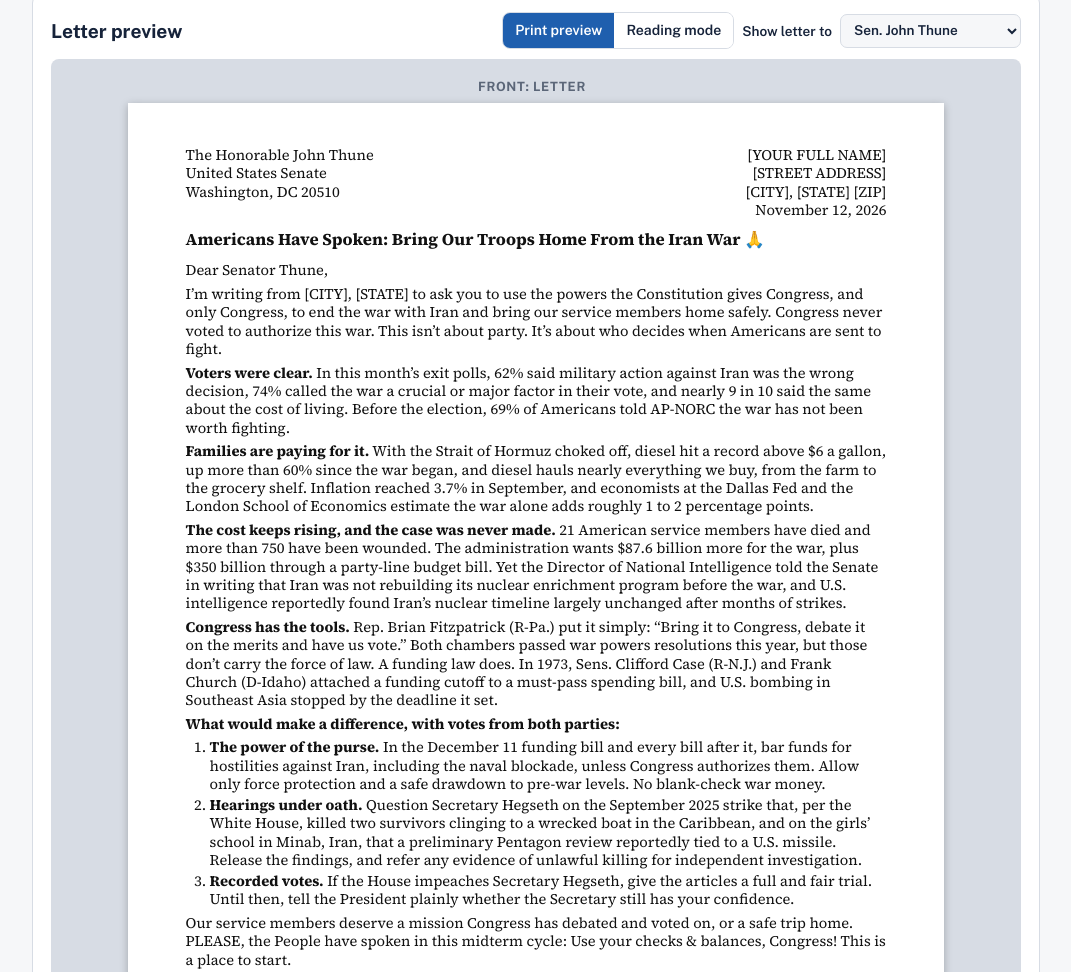
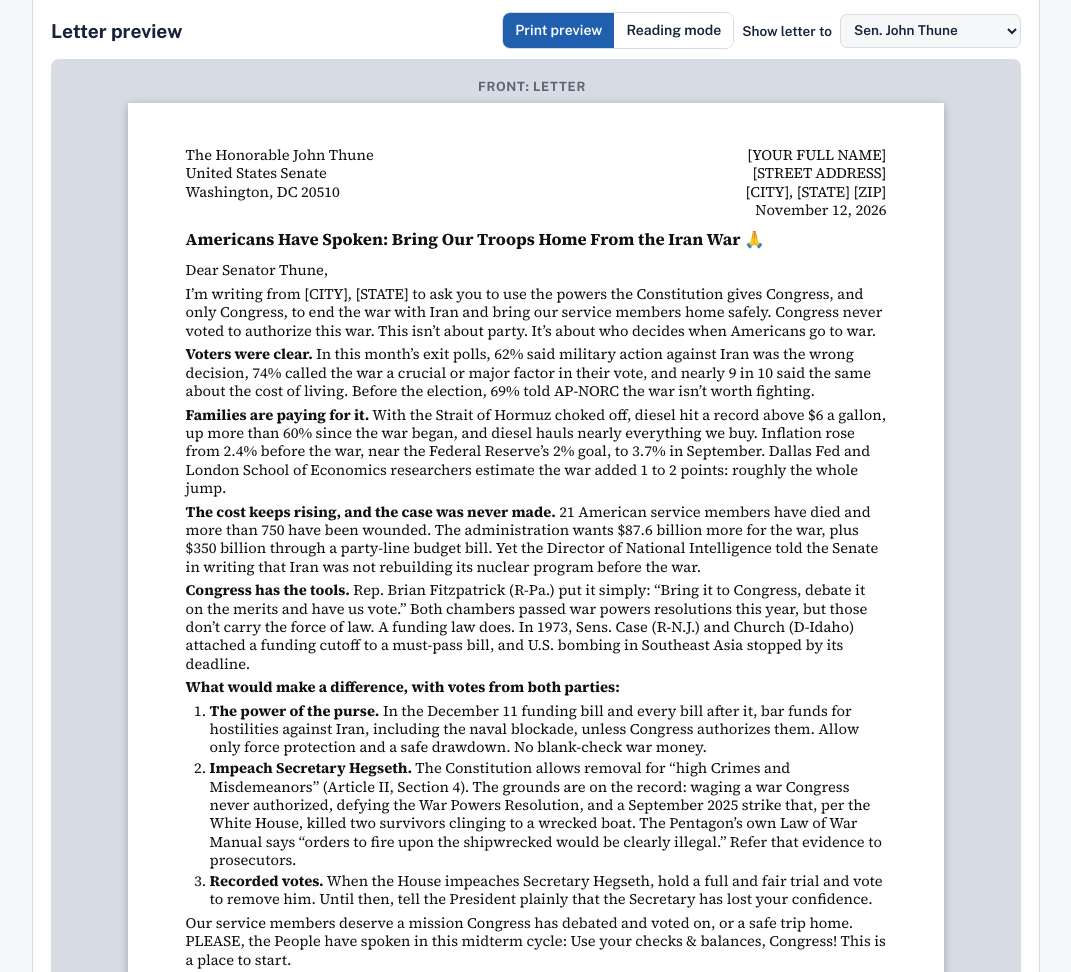
Before and after one commit to caitriggs/caitriggs.github.io, a plain HTML site: page letters2congress/iran/index.html in a window 1280 px wide. Shown: the part 646-1618 px from the top of the page, without its empty margins (104-1175 px from the left). Drawn offline with nearby package versions, Linux system fonts and the light colour scheme.

Commit message:
Iran letter: call for Hegseth's impeachment; clarify inflation math
Ask 2 now cites Article II, Section 4 and the War Powers Resolution and
Law of War Manual grounds. The inflation sentence compares pre-war 2.4%
with September's 3.7%. Sources updated; still one page at 11pt.

Co-Authored-By: Claude Opus 5.5 <noreply@anthropic.com>
Claude-Session: https://claude.ai/code/session_01TzEbvDbK9NXzFv5yFUc5Fi

```diff
--- a/letters2congress/iran/index.html
+++ b/letters2congress/iran/index.html
@@ -319,19 +319,19 @@ function letterHTML(t){
   var sal = t.ch === "S" ? "Dear Senator " + t.last + "," : "Dear Representative " + t.last + ",";
   var ret = esc(m.name) + "\n" + esc(m.street) + "\n" + esc(m.city) + ", " + esc(m.state) + " " + esc(m.zip) + (m.email ? "\n" + esc(m.email) : "");
   var ask3 = t.ch === "H"
-    ? '<li><strong>Recorded votes.</strong> Vote on the articles of impeachment against Secretary Hegseth on their merits, not on a motion to table them. Let voters see where each member stands.</li>'
-    : '<li><strong>Recorded votes.</strong> If the House impeaches Secretary Hegseth, give the articles a full and fair trial. Until then, tell the President plainly whether the Secretary still has your confidence.</li>';
+    ? '<li><strong>Recorded votes.</strong> Vote yes on the articles of impeachment against Secretary Hegseth, on their merits, not on a motion to table them. Let voters see where each member stands.</li>'
+    : '<li><strong>Recorded votes.</strong> When the House impeaches Secretary Hegseth, hold a full and fair trial and vote to remove him. Until then, tell the President plainly that the Secretary has lost your confidence.</li>';
   return ""
    + '<div class="hdr"><div class="blk">' + esc(envelope(t)) + '</div><div class="blk ret">' + ret + '\n' + esc(dateStr()) + '</div></div>'
    + '<h4>Americans Have Spoken: Bring Our Troops Home From the Iran War 🙏</h4>'
    + '<p>' + esc(sal) + '</p>'
-   + '<p>I’m writing from ' + esc(m.city) + ', ' + esc(m.state) + ' to ask you to use the powers the Constitution gives Congress, and only Congress, to end the war with Iran and bring our service members home safely. Congress never voted to authorize this war. This isn’t about party. It’s about who decides when Americans are sent to fight.</p>'
-   + '<p><strong>Voters were clear.</strong> In this month’s exit polls, 62% said military action against Iran was the wrong decision, 74% called the war a crucial or major factor in their vote, and nearly 9 in 10 said the same about the cost of living. Before the election, 69% of Americans told AP-NORC the war has not been worth fighting.</p><p><strong>Families are paying for it.</strong> With the Strait of Hormuz choked off, diesel hit a record above $6 a gallon, up more than 60% since the war began, and diesel hauls nearly everything we buy, from the farm to the grocery shelf. Inflation reached 3.7% in September, and economists at the Dallas Fed and the London School of Economics estimate the war alone adds roughly 1 to 2 percentage points.</p>'
-   + '<p><strong>The cost keeps rising, and the case was never made.</strong> 21 American service members have died and more than 750 have been wounded. The administration wants $87.6 billion more for the war, plus $350 billion through a party-line budget bill. Yet the Director of National Intelligence told the Senate in writing that Iran was not rebuilding its nuclear enrichment program before the war, and U.S. intelligence reportedly found Iran’s nuclear timeline largely unchanged after months of strikes.</p>'
-   + '<p><strong>Congress has the tools.</strong> Rep. Brian Fitzpatrick (R-Pa.) put it simply: “Bring it to Congress, debate it on the merits and have us vote.” Both chambers passed war powers resolutions this year, but those don’t carry the force of law. A funding law does. In 1973, Sens. Clifford Case (R-N.J.) and Frank Church (D-Idaho) attached a funding cutoff to a must-pass spending bill, and U.S. bombing in Southeast Asia stopped by the deadline it set.</p>'
+   + '<p>I’m writing from ' + esc(m.city) + ', ' + esc(m.state) + ' to ask you to use the powers the Constitution gives Congress, and only Congress, to end the war with Iran and bring our service members home safely. Congress never voted to authorize this war. This isn’t about party. It’s about who decides when Americans go to war.</p>'
+   + '<p><strong>Voters were clear.</strong> In this month’s exit polls, 62% said military action against Iran was the wrong decision, 74% called the war a crucial or major factor in their vote, and nearly 9 in 10 said the same about the cost of living. Before the election, 69% told AP-NORC the war isn’t worth fighting.</p><p><strong>Families are paying for it.</strong> With the Strait of Hormuz choked off, diesel hit a record above $6 a gallon, up more than 60% since the war began, and diesel hauls nearly everything we buy. Inflation rose from 2.4% before the war, near the Federal Reserve’s 2% goal, to 3.7% in September. Dallas Fed and London School of Economics researchers estimate the war added 1 to 2 points: roughly the whole jump.</p>'
+   + '<p><strong>The cost keeps rising, and the case was never made.</strong> 21 American service members have died and more than 750 have been wounded. The administration wants $87.6 billion more for the war, plus $350 billion through a party-line budget bill. Yet the Director of National Intelligence told the Senate in writing that Iran was not rebuilding its nuclear program before the war.</p>'
+   + '<p><strong>Congress has the tools.</strong> Rep. Brian Fitzpatrick (R-Pa.) put it simply: “Bring it to Congress, debate it on the merits and have us vote.” Both chambers passed war powers resolutions this year, but those don’t carry the force of law. A funding law does. In 1973, Sens. Case (R-N.J.) and Church (D-Idaho) attached a funding cutoff to a must-pass bill, and U.S. bombing in Southeast Asia stopped by its deadline.</p>'
    + '<p><strong>What would make a difference, with votes from both parties:</strong></p>'
-   + '<ol><li><strong>The power of the purse.</strong> In the December 11 funding bill and every bill after it, bar funds for hostilities against Iran, including the naval blockade, unless Congress authorizes them. Allow only force protection and a safe drawdown to pre-war levels. No blank-check war money.</li>'
-   + '<li><strong>Hearings under oath.</strong> Question Secretary Hegseth on the September 2025 strike that, per the White House, killed two survivors clinging to a wrecked boat in the Caribbean, and on the girls’ school in Minab, Iran, that a preliminary Pentagon review reportedly tied to a U.S. missile. Release the findings, and refer any evidence of unlawful killing for independent investigation.</li>'
+   + '<ol><li><strong>The power of the purse.</strong> In the December 11 funding bill and every bill after it, bar funds for hostilities against Iran, including the naval blockade, unless Congress authorizes them. Allow only force protection and a safe drawdown. No blank-check war money.</li>'
+   + '<li><strong>Impeach Secretary Hegseth.</strong> The Constitution allows removal for “high Crimes and Misdemeanors” (Article II, Section 4). The grounds are on the record: waging a war Congress never authorized, defying the War Powers Resolution, and a September 2025 strike that, per the White House, killed two survivors clinging to a wrecked boat. The Pentagon’s own Law of War Manual says “orders to fire upon the shipwrecked would be clearly illegal.” Refer that evidence to prosecutors.</li>'
    + ask3 + '</ol>'
    + '<p>Our service members deserve a mission Congress has debated and voted on, or a safe trip home. PLEASE, the People have spoken in this midterm cycle: Use your checks &amp; balances, Congress! This is a place to start.</p>'
    + '<div class="blk sig">Respectfully,\n\n\n' + esc(m.name) + '</div>'
@@ -341,6 +341,7 @@ var SOURCES = [
  ["Exit polls: nearly 9 in 10 said cost of living was a crucial or major factor","AP via WCAX","https://www.wcax.com/2026/11/05/inflation-tariffs-voter-revolt-midterm-verdict-trumps-economy/"],
  ["Diesel record above $6/gal; 60%+ above pre-war $3.76","AP via KUOW; AP via ClickOnDetroit","https://www.clickondetroit.com/business/2026/09/11/us-diesel-prices-soar-past-6-a-gallon-deepening-strain-for-hauling-everyday-goods/"],
  ["Diesel $6.13/gal, week of Nov. 9 (EIA)","Logistics Management","https://www.logisticsmgmt.com/article/national_diesel_average_falls_for_week_of_november_9_reports_eia"],
+ ["CPI 2.4% in February, before the war","CBS News","https://www.cbsnews.com/news/cpi-report-today-february-2026-inflation-iran-war-trump"],
  ["CPI up 3.7% over 12 months to September","U.S. Bureau of Labor Statistics","https://www.bls.gov/news.release/cpi.htm"],
  ["Hormuz closure of 3 quarters: +1.1 to 1.8 pts to 2026 inflation","Dallas Fed (Kilian et al.); Reuters","https://www.dallasfed.org/research/economics/2026/0417"],
  ["Iran war adds roughly 1.5–2.0 pts to inflation over 2026–27","Ricardo Reis, LSE (July 2026)","https://personal.lse.ac.uk/reisr/papers/26-bisoil.pdf"],
@@ -354,8 +355,10 @@ var SOURCES = [
  ["Fitzpatrick: “Bring it to Congress…”","Jewish Insider","https://jewishinsider.com/2026/06/house-passes-iran-war-powers-resolution/"],
  ["War powers resolution passed both chambers; no force of law","NPR","https://www.npr.org/2026/06/23/nx-s1-5868599/senate-iran-war-powers-resolution"],
  ["1973 Case-Church funding cutoff ended bombing by Aug. 15","U.S. Vietnam War Commemoration","https://vietnamwar50th.com/1972-1974_negotiations_and_passing_the_torch/Case-Church-Amendment-Deadline-Halts-All-U-S-Bombing"],
+ ["Impeachment grounds: “Treason, Bribery, or other high Crimes and Misdemeanors”","U.S. Constitution, Art. II, Sec. 4","https://constitution.congress.gov/browse/article-2/section-4/"],
+ ["Massie’s articles: War Powers Resolution violations, extrajudicial killings","Stars and Stripes","https://www.stripes.com/theaters/us/2026-09-15/republican-massie-moves-to-impeach-hegseth-22864402.html"],
+ ["Law of War Manual: “orders to fire upon the shipwrecked would be clearly illegal”","Just Security","https://www.justsecurity.org/125948/illegal-orders-shipwrecked-boat-strike-survivors/"],
  ["White House: second Sept. 2 strike killed two survivors","Axios","https://www.axios.com/2025/12/04/hegseth-venezuela-survivor-strike-congress"],
- ["Preliminary Pentagon probe points to U.S. missile at Minab school","NPR","https://npr.org/2026/03/11/nx-s1-5744981/pentagon-iran-missile-school-hegseth"],
  ["Government funding expires December 11","Holland & Knight","https://www.hklaw.com/en/insights/publications/2026/10/beyond-the-midterms-congress-faces-converging-year-end-deadlines"]
 ];
 function sourcesHTML(){
```
